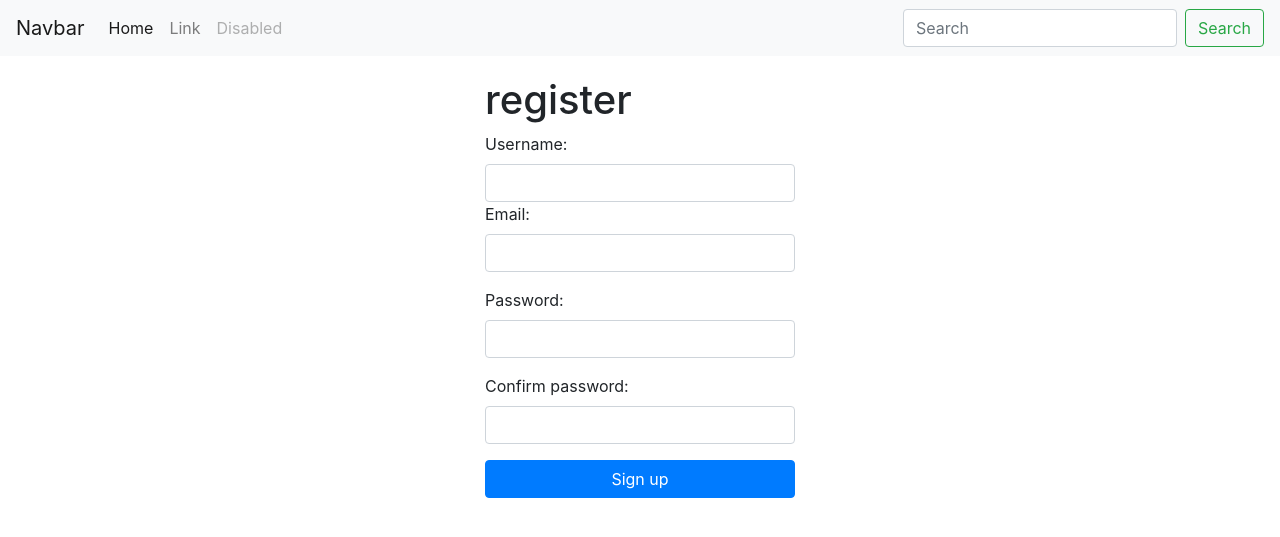
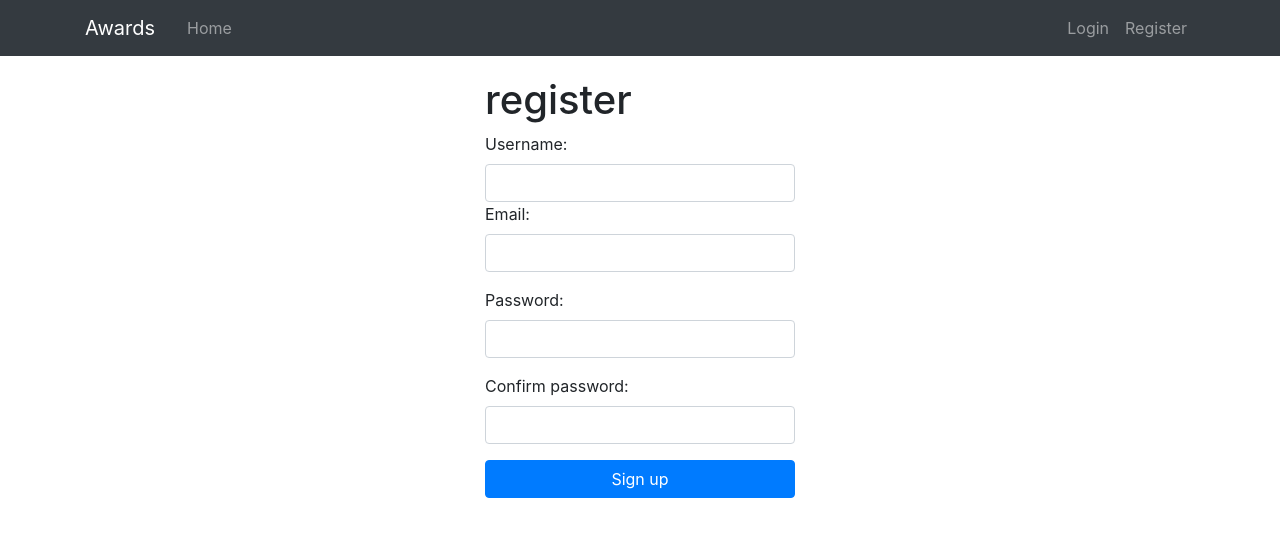
Before and after one commit to Binamin-hussein100/Awards, a Django app: page / in a window 1280 px wide. Shown: the top 537 px of the page. Run offline with Django 3.2, Linux system fonts and the light colour scheme; some libraries are stand-ins or nearby versions.

Commit message:
added search,profile,and project html files

```diff
--- a/award/templates/base.html
+++ b/award/templates/base.html
@@ -13,30 +13,40 @@
   </head>
   <body>
     <!-- navbar -->
-    <nav class="navbar navbar-expand-lg navbar-light bg-light">
-        <button class="navbar-toggler" type="button" data-toggle="collapse" data-target="#navbarTogglerDemo03" aria-controls="navbarTogglerDemo03" aria-expanded="false" aria-label="Toggle navigation">
-          <span class="navbar-toggler-icon"></span>
+    <nav class="navbar navbar-expand-md navbar-dark bg-dark">
+      <div class="container">
+        <a class="navbar-brand mr-4" href="/">Awards</a>
+        <button class="navbar-toggler" type="button" data-toggle="collapse" data-target="#navbarToggle" aria-controls="navbarToggle" aria-expanded="false" aria-label="Toggle navigation">
+        <span class="navbar-toggler-icon"></span>
         </button>
-        <a class="navbar-brand" href="#">Navbar</a>
-
-        <div class="collapse navbar-collapse" id="navbarTogglerDemo03">
-          <ul class="navbar-nav mr-auto mt-2 mt-lg-0">
-            <li class="nav-item active">
-              <a class="nav-link" href="#">Home <span class="sr-only">(current)</span></a>
-            </li>
-            <li class="nav-item">
-              <a class="nav-link" href="#">Link</a>
-            </li>
-            <li class="nav-item">
-              <a class="nav-link disabled" href="#" tabindex="-1" aria-disabled="true">Disabled</a>
-            </li>
-          </ul>
-          <form class="form-inline my-2 my-lg-0">
-            <input class="form-control mr-sm-2" type="search" placeholder="Search" aria-label="Search">
-            <button class="btn btn-outline-success my-2 my-sm-0" type="submit">Search</button>
+        <div class="collapse navbar-collapse" id="navbarToggle">
+          <div class="navbar-nav mr-auto">
+            {% if user.is_authenticated %}
+            <a class="nav-item nav-link" href="">Home</a>
+            {% else %}
+            <a class="nav-item nav-link" href="">Home</a>
+            {% endif %}
+          </div>
+          <!-- Navbar Right Side -->
+          <div class="navbar-nav">
+            {% if user.is_authenticated %}
+          <form class="form-inline" method="GET" action="{% url 'search' %}">
+              <div class="md-form my-0">
+                  <input class="form-control mr-sm-5" name="q" type="text" placeholder="Search" name="searchUser"
+                      aria-label="Search">
+              </div>
           </form>
+            <a class="nav-item nav-link" href="/">New Post</a>
+            <a class="nav-item nav-link" href="/">Profile</a>
+            <a class="nav-item nav-link" href="/">Logout</a>
+            {% else %}
+            <a class="nav-item nav-link" href="">Login</a>
+            <a class="nav-item nav-link" href="">Register</a>
+            {% endif %}
+          </div>
         </div>
-      </nav>
+      </div>
+    </nav>
 
     <!-- end navbar -->
     <!-- start block content -->
--- /dev/null
+++ b/award/templates/searched.html
@@ -0,0 +1,5 @@
+{% extends 'base.html' %}
+
+{% block content %}
+<p>welcome to search</p>
+{%endblock%}
```
Also changed, not shown: award/templates/homeprj.html (added, +16 -0 lines), award/templates/login.html (added, +38 -0 lines), award/templates/post.html (added, +15 -0 lines).
